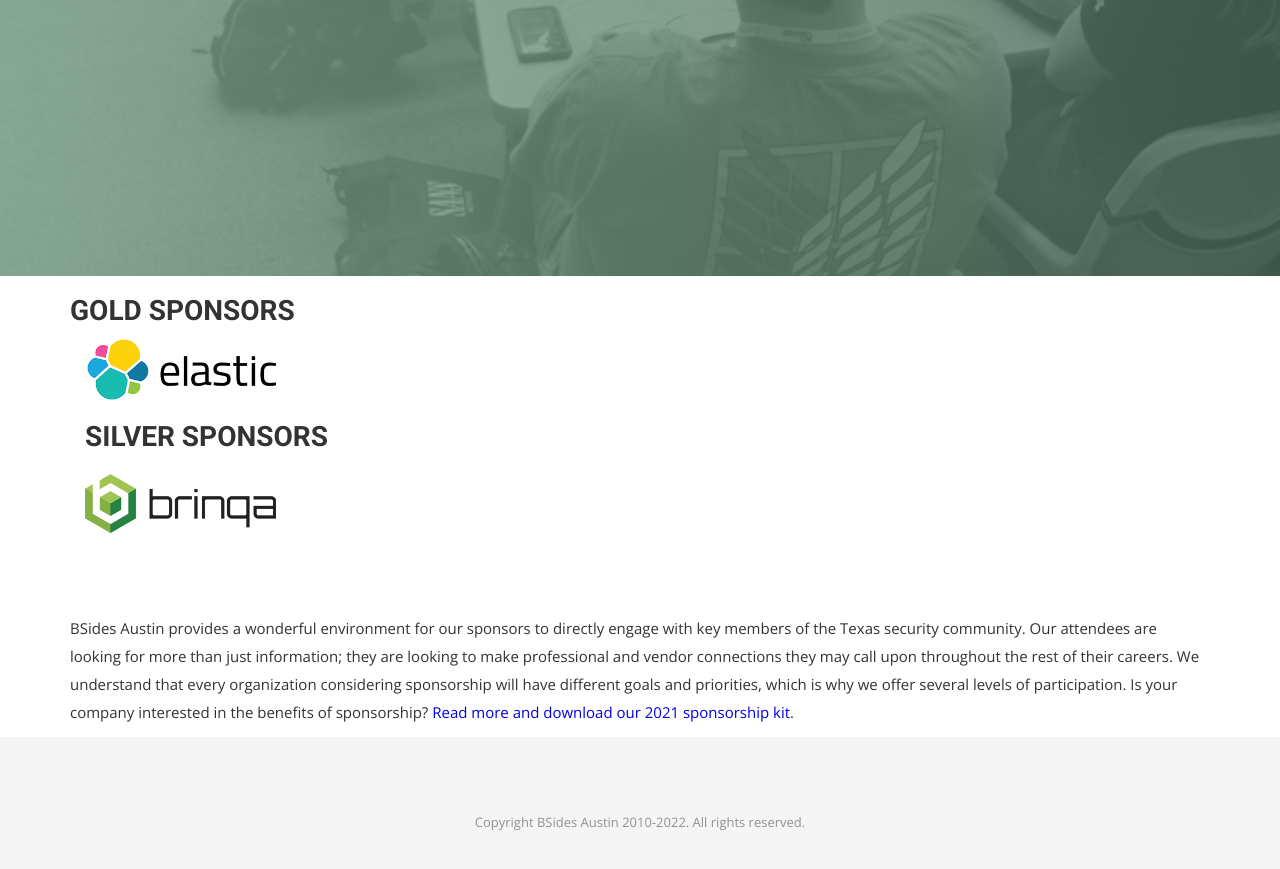
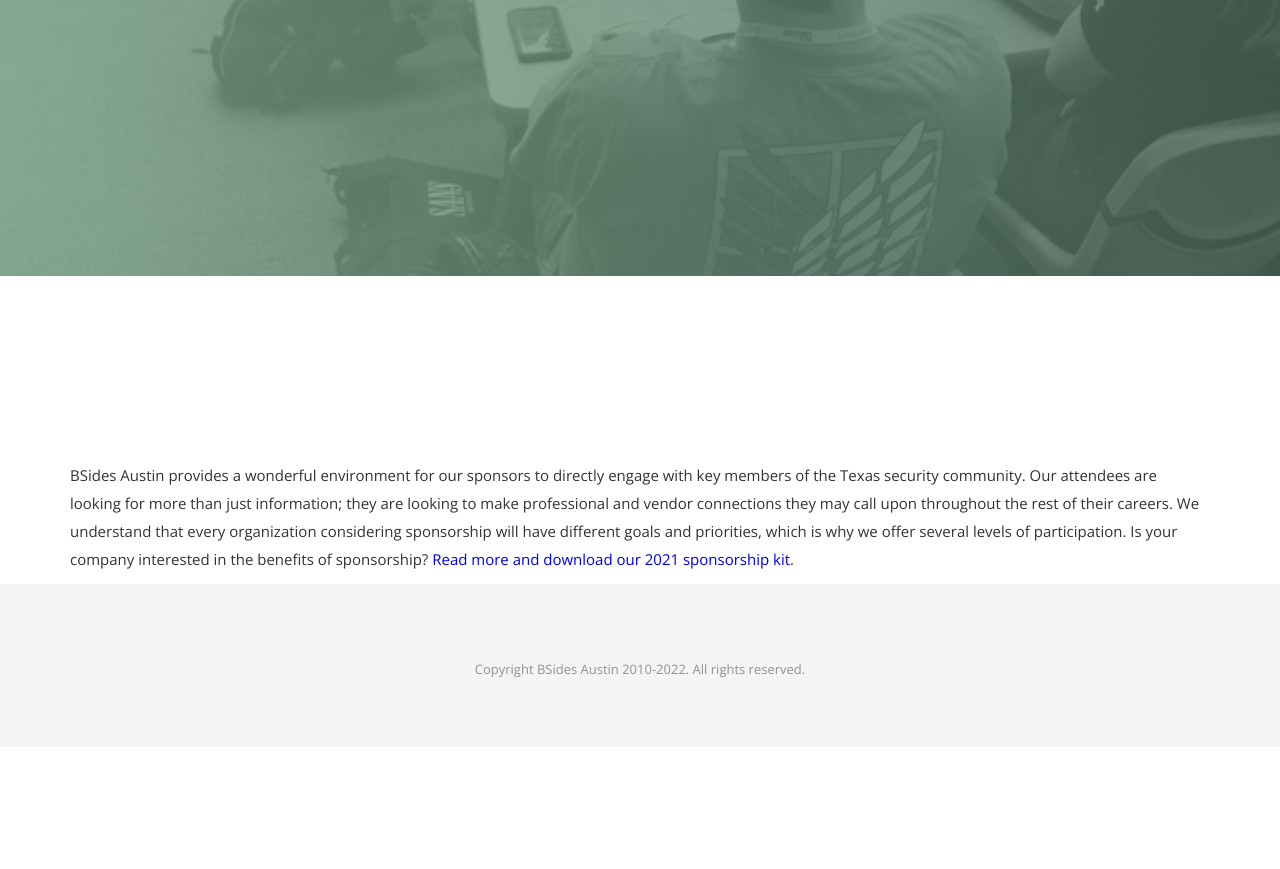
Before and after one commit to bsidesaustin/test, a Jekyll site: the page built from index.html, in a window 1280 px wide and 900 px high, scrolled down 739 px. Shown: the top 869 px of the window. Built offline with Jekyll 4.4.1, drawn with Linux system fonts in a browser that asks for light colours; nearby versions of some CDN libraries; some web fonts are replaced; after the commit the page ends 1486 px from its top, so only the background shows below that.

Commit message:
Update index.html

```diff
--- a/index.html
+++ b/index.html
@@ -27,11 +27,10 @@
       <div class="col-md-12 col-sm-12">
         <div class="block">
 <div class="section-title">
-    <h2>Gold Sponsors</h2>
+    <h2></h2>
 
     <div class="col-sm-6 col-md-3">
         <div class="book-example">
-    <img src="/img/sponsors/2020/Elastic.png" alt="here" style="width: 75%;height: auto;">
                 </div>
       </div>
          <div class="col-sm-6 col-md-3">
@@ -56,7 +55,7 @@
                 </div>
       </div>
      <div class="col-sm-12 col-md-12">
-    <h2>Silver Sponsors</h2>
+    <h2></h2>
     </div>
 
          <div class="col-sm-6 col-md-3">
@@ -75,7 +74,7 @@
 
          <div class="col-sm-6 col-md-3">
         <div class="book-example">
-    <img src="/img/sponsors/2020/Brinqa.png" alt="here" style="width: 75%;height: auto;">
+
                 </div>
       </div>
          <div class="col-sm-6 col-md-3">
```
